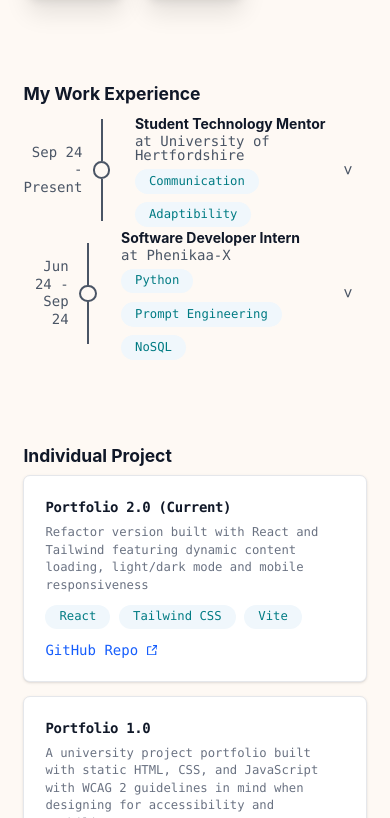
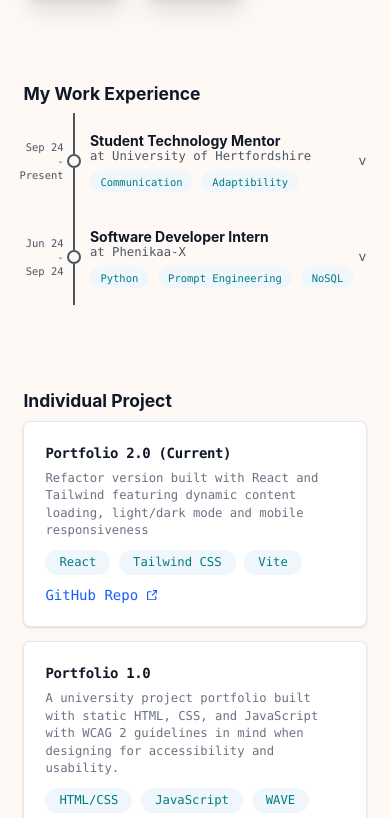
Before and after one commit to viet2811/portfolio, a React (Vite) app: page / in a window 390 px wide. Shown: the part 946-1764 px from the top of the page. Built offline with nearby package versions, Linux system fonts and the light colour scheme.

Commit message:
Finish responsive workExperience
using useEffect hooks to calculate exact distance from viewport to "line", thus the expand content will always align with that line. every time the size changes.

```diff
--- a/src/Accordion.jsx
+++ b/src/Accordion.jsx
@@ -1,49 +1,86 @@
 import { useState, useRef, useEffect } from 'react';
-import Experiences from './data/experience.json'
+import Experiences from './data/experience.json';
 import SkillList from './SkillList';
 
+function ExperienceCard({ exp, isExpanded, setIsExpanded, setExpandMarginLeft}) {
+    const summaryRef = useRef(null); // Ref for the work summary section
+    const lineRef = useRef(null); // Ref for the line in timeline graph
+    const parentRef = useRef(null); // Ref for parent
+    const [lineHeight, setLineHeight] = useState(0); // State to store the dynamic height
 
-function ExperienceCard ({exp, isExpanded, setIsExpanded}){
+    useEffect(() => {
+        const calculateOffsets = () => {
+            if (summaryRef.current) {
+            // Set the height of the lines based on the height of the work summary section
+            setLineHeight(summaryRef.current.offsetHeight / 2 + 10); // Divide by 2 for top and bottom lines
+            }
+
+            if (lineRef.current) {
+                // Get the exact pixel distance of the "line" from the left
+                const lineOffsetLeft = lineRef.current.getBoundingClientRect().left;
+                // Distance to the parent, since main has padding
+                const parentOffsetLeft = parentRef.current.getBoundingClientRect().left;
+                // The margin is from parent to line, so subtract
+                setExpandMarginLeft(lineOffsetLeft - parentOffsetLeft);
+            }
+    };
+        // Calculate initially when web loaded
+        calculateOffsets();
+        // Change on resize
+        window.addEventListener("resize", calculateOffsets);
+
+        // return in useEffect here is a cleanup function, telling React what to do
+        // the cleanup runs when component unmount or the effect is re-run
+        return () => {
+            window.removeEventListener("resize", calculateOffsets)
+        };
+
+    }, []);
+
     return (
-        <div className='items-center w-full space-x-3 flex'>
+        <div className="flex items-center w-full space-x-1 md:space-x-3" ref={parentRef}>
             {/* Work period */}
-            {/* TODO: Defining "fixed" width */}
-            <div id="time_period" className='text-right leading-5 ml-2.5'>
-                {exp.startDate} -<br></br> {exp.endDate}
+            <div className="text-xs md:text-sm text-right w-14 md:w-20">
+                {exp.startDate} -<br /> {exp.endDate}
             </div>
-            {/* "Timeline Graph" */}
-            <div id="timeline-graph" className='flex flex-col items-center'>
-                {/* Top line */}
-                <div className="border-l-2 border-solid dark:border-gray border-gray-600 h-12"></div>
-                {/* Middle circle */}
-                {/* TODO: Possible scaling here on height, weight of circle */}
-                <div className={`h-5 w-5 rounded-full border-2 border-solid  border-gray-600 group-hover:bg-gray-600
+            {/* Timeline graph */}
+            <div className="flex flex-col items-center w-4">
+                <div
+                    id="line1"
+                    className="border-l-2 border-solid dark:border-gray border-gray-600"
+                    style={{ height: `${lineHeight}px` }}
+                    ref={lineRef} // Dynamically set height
+                ></div>
+                <div
+                    className={`w-full aspect-square rounded-full border-2 border-solid border-gray-600 group-hover:bg-gray-600
                                 dark:group-hover:bg-gray dark:border-gray ${
-                                    isExpanded ? "dark:bg-gray bg-gray-600" : ""
-                                }`}></div>
-                {/* Bottom line */}
-                <div className="border-l-2 border-solid dark:border-gray border-gray-600 h-12"></div>
+                                    isExpanded ? 'dark:bg-gray bg-gray-600' : ''
+                                }`}
+                ></div>
+                <div
+                    id="line2"
+                    className="border-l-2 border-solid dark:border-gray border-gray-600"
+                    style={{ height: `${lineHeight}px` }} // Dynamically set height
+                ></div>
             </div>
             {/* Work summary */}
-            <div className='flex-col leading-4 flex ml-4'>
-                <h3 className='text-base dark:group-hover:!text-cyan group-hover:!text-blue-500'>{exp.position}</h3>
-                <div className='mb-2'>at {exp.company}</div>
-                {/* Maybe do something here idk... */}
-                <SkillList skList={exp.skills}/>
+            <div className="flex-1 ml-1.5" ref={summaryRef}>
+                <h3 className="text-base dark:group-hover:!text-cyan group-hover:!text-blue-500">{exp.position}</h3>
+                <div className="text-sm mb-1.5 -mt-1">at {exp.company}</div>
+                <SkillList skList={exp.skills} className={'text-xs md:text-sm !px-3 md:!px-4'} />
             </div>
             {/* Collapse button */}
             <div id="collapse_indicator"
-            className={`text-lg md:text-2xl ml-auto mr-4 cursor-pointer z-10 ${
+            className={`text-base md:text-xl lg:text-2xl ml-auto md:mr-4 cursor-pointer z-10 ${
                 isExpanded ? "-rotate-90" : "rotate-90"
             } transition-transform duration-500 ease-in`}
             onClick={() => setIsExpanded(!isExpanded)}>
             {">"}</div>
         </div>
-
     );
 }
 
-function ExpandContent ({exp, isExpanded}) {
+function ExpandContent({ exp, isExpanded, expandMarginLeft }) {
     const contentRef = useRef(null); // Reference to the expandable content
     const [maxHeight, setMaxHeight] = useState("0px");
 
@@ -62,13 +99,16 @@ function ExpandContent ({exp, isExpanded}) {
     }, [isExpanded]);
 
     return (
-        // custom class ml-25.35 so the line exactly matched the above. TODO: Responsiveness
-        <div id="expand-content" ref={contentRef}
-             style={{ maxHeight }}
-             className="border-l-2 border-solid dark:border-gray border-gray-600 pl-9.25 ml-25.35
-                        overflow-hidden transition-[max-height] duration-600 ease-out"
+        <div ref={contentRef}
+             id='expand-content'
+             className='border-l-2 border-solid border-gray-600 dark:border-gray ml-19
+             pl-4 md:pl-6 text-xs md:text-sm lg:text-base overflow-hidden transition-[max-height] duration-600 ease-out'
+             style={{
+                maxHeight,
+                marginLeft: `${expandMarginLeft}px`
+             }}
         >
-            <div className="flex space-x-11">
+            <div className="flex flex-wrap space-x-11">
                 <span><b>Location:</b> {exp.location}</span>
                 <span><b>Type:</b> {exp.workType}</span>
             </div>
@@ -76,29 +116,33 @@ function ExpandContent ({exp, isExpanded}) {
                 <b>Description: </b>
                 <ul className='pb-4 list-disc list-inside'>
                     {exp.description.map((bp, index) => (
-                        <li key={index} className='w-4/5 text-sm'>{bp}</li>
+                        <li key={index} className='w-9/10 text-sm md:text-base'>{bp}</li>
                     ))}
 
                 </ul>
             </div>
-
-        </div>
-
-    );
-}
-
-
-
-function Accordion({workID}) {
-    const exp = Experiences[workID];
-    const [isExpand, setIsExpanded] = useState(false);
-
-    return (
-        <div className='-ml-2.5 rounded-2xl dark:hover:bg-[#192942] hover:bg-white group'>
-            <ExperienceCard exp={exp} isExpanded={isExpand} setIsExpanded={setIsExpanded}/>
-            <ExpandContent exp={exp} isExpanded={isExpand}/>
         </div>
     );
 }
 
-export default Accordion
+function Accordion({ workID }) {
+    const exp = Experiences[workID];
+    const [isExpand, setIsExpanded] = useState(false);
+    const [expandMarginLeft, setExpandMarginLeft] = useState(0);
+
+    return (
+        <div className="-ml-2.5 rounded-2xl dark:hover:bg-[#192942] hover:bg-white group">
+            <ExperienceCard
+                exp={exp}
+                isExpanded={isExpand}
+                setIsExpanded={setIsExpanded}
+                setExpandMarginLeft={setExpandMarginLeft} />
+            <ExpandContent
+                exp={exp}
+                isExpanded={isExpand}
+                expandMarginLeft={expandMarginLeft} />
+        </div>
+    );
+}
+
+export default Accordion;
--- a/src/App.jsx
+++ b/src/App.jsx
@@ -2,9 +2,9 @@ import NavBar from "./NavBar";
 import Footer from "./Footer";
 import AboutCard from "./AboutCard";
 import Tabs from "./Tabs";
-import Accordion from "./Accordion";
 import Experiences from './data/experience.json'
 import ProjectList from "./ProjectList";
+import Accordion from "./Accordion";
 
 
 function App() {
--- a/src/SkillList.jsx
+++ b/src/SkillList.jsx
@@ -1,8 +1,9 @@
-function SkillCard ({name}) {
+function SkillCard ({name, className}) {
     return (
-        <div className="dark:bg-[#193755] dark:text-[#55d7d4]
+        <div className={`dark:bg-[#193755] dark:text-[#55d7d4]
                         bg-[#f0f7fc] text-[#007b83]
-                        w-max px-4 py-1 rounded-full text-sm">
+                        w-max px-4 py-1 rounded-full text-sm
+                        ${className}`}>
             {name}
         </div>
     );
@@ -10,11 +11,11 @@ function SkillCard ({name}) {
 
 
 
-function SkillList({skList}) {
+function SkillList({skList, className}) {
     return (
       <div className="inline-flex flex-wrap gap-2.5 w-full">
             {skList.map((skill, index) => (
-                <SkillCard key={index} name={skill}/>
+                <SkillCard key={index} name={skill} className={className}/>
             ))}
         </div>
     );
```
